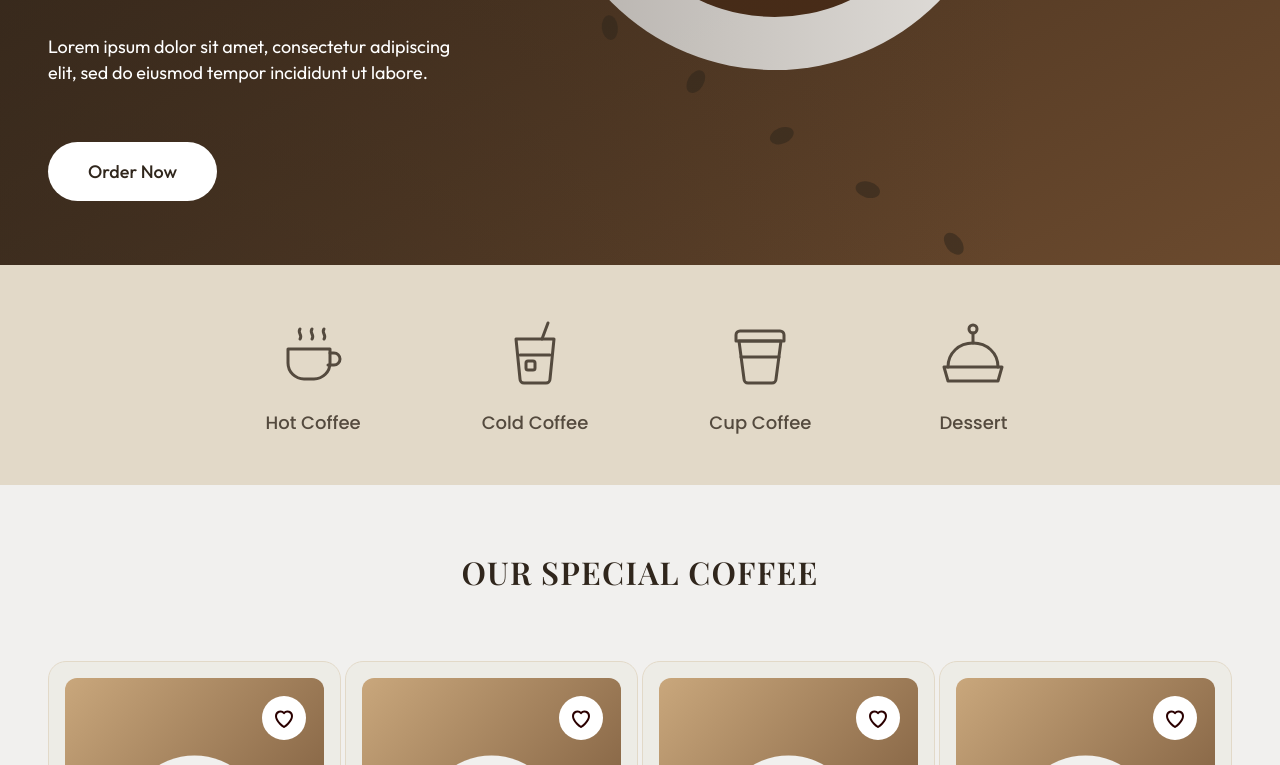
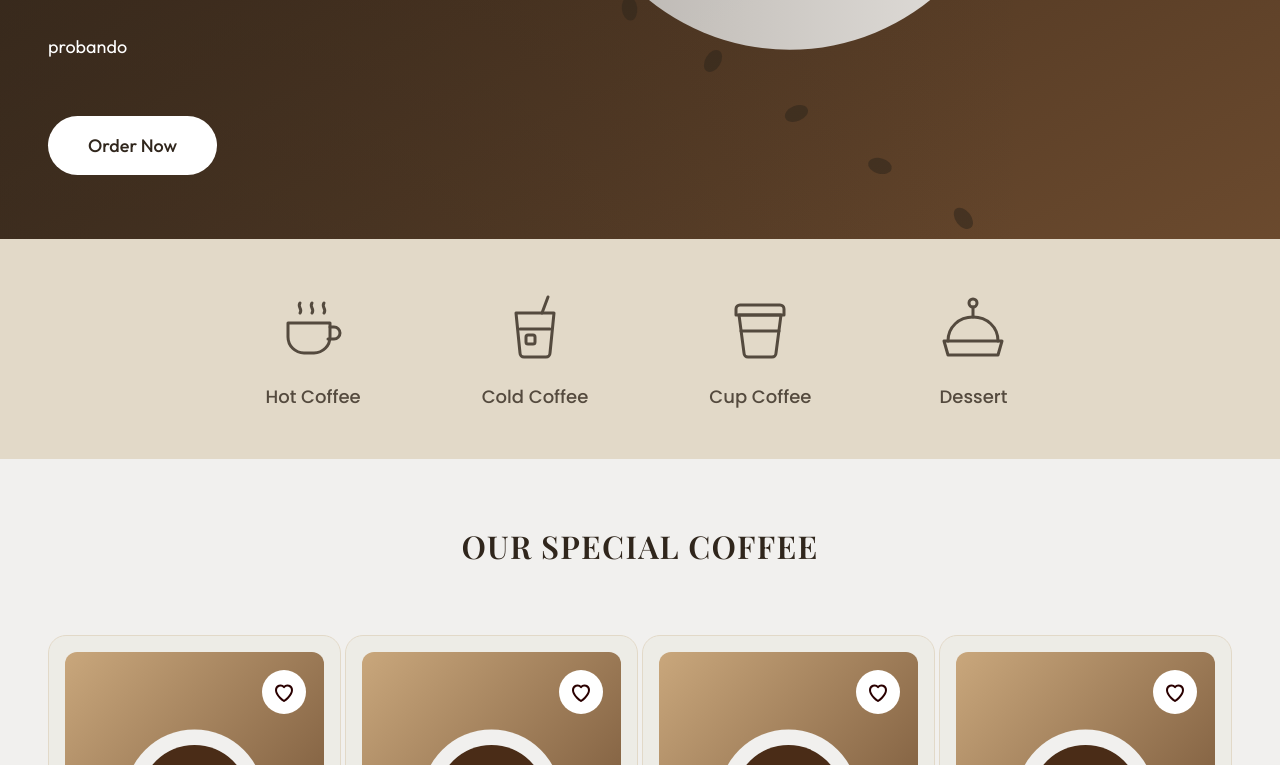
Before and after one commit to santiagogo8911/coffea-landing, a plain HTML site: page index.html in a window 1280 px wide. Shown: the part 621-1386 px from the top of the page. Drawn offline with nearby package versions, Linux system fonts and the light colour scheme; a web font is replaced by a local one.

Commit message:
Update index.html

```diff
--- a/index.html
+++ b/index.html
@@ -56,7 +56,7 @@
         <div class="hero__content">
           <p class="hero__eyebrow">Welcome</p>
           <h1 class="hero__title" id="hero-title">We serve the richest coffee in the city!</h1>
-          <p class="hero__text">Lorem ipsum dolor sit amet, consectetur adipiscing elit, sed do eiusmod tempor incididunt ut labore.</p>
+          <p class="hero__text">probando</p>
           <a class="hero__btn" href="#coffee-title">Order Now</a>
         </div>
       </div>
```
